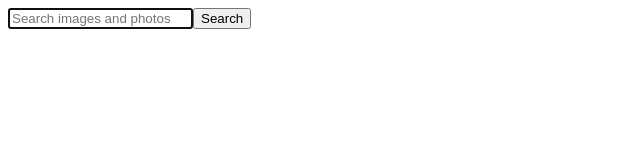
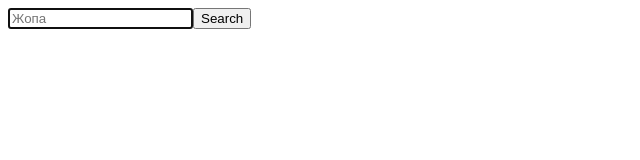
Before and after one commit to glstas/goit-react-hw-04, a React (Vite) app: page / in a window 1280 px wide. Shown: the top 160 px of the page, without its empty margins (0-640 px from the left). Built offline with nearby package versions, Linux system fonts and the light colour scheme.

Commit message:
Update SearchBar.jsx

```diff
--- a/src/components/SearchBar/SearchBar.jsx
+++ b/src/components/SearchBar/SearchBar.jsx
@@ -31,7 +31,7 @@ export const SearchBar = ({ onSearch }) => {
         <input
           type="text"
           autoFocus
-          placeholder="Search images and photos"
+          placeholder="Жопа"
           value={query}
           onChange={handleChange}
         />
```
